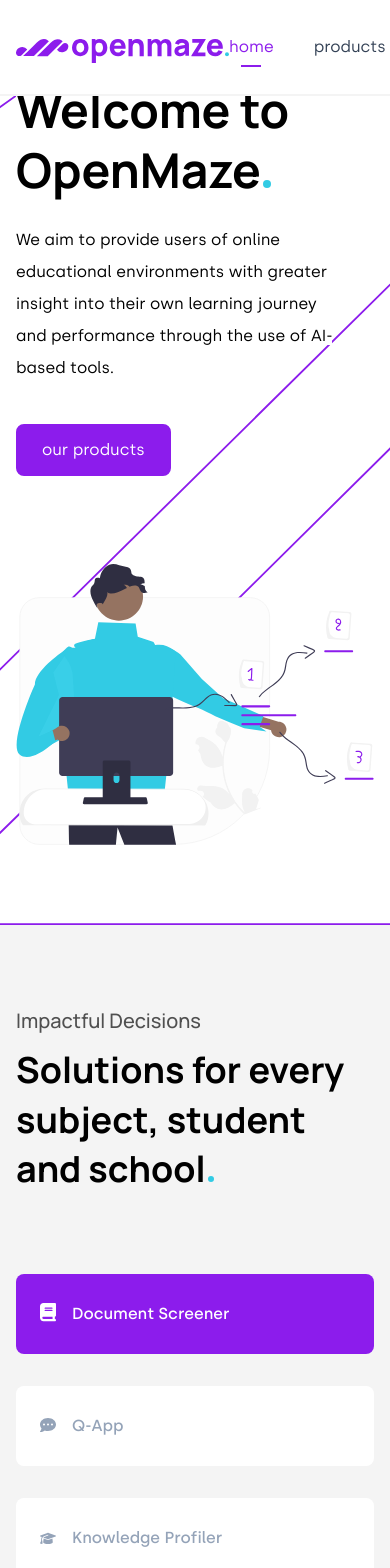
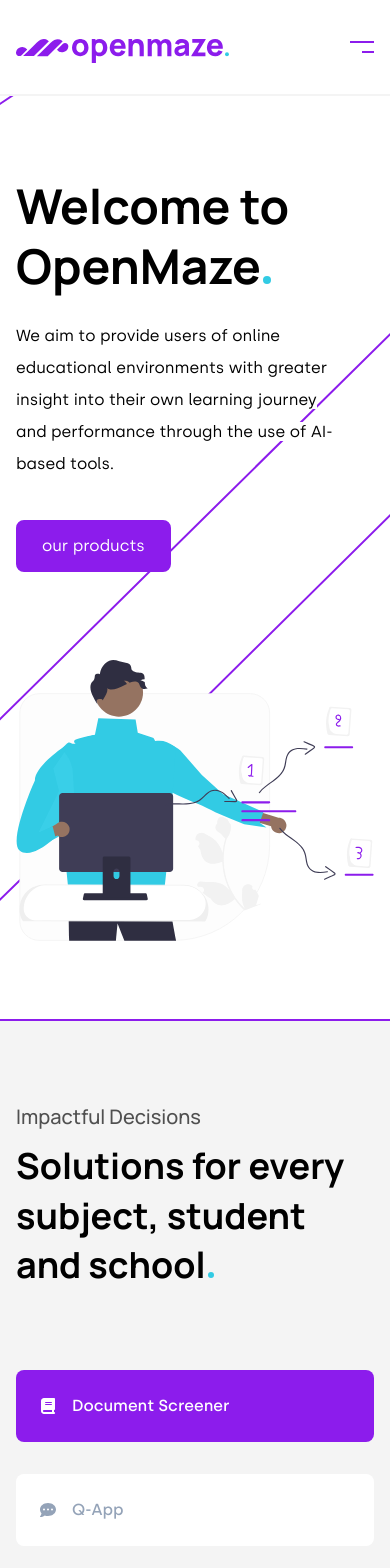
Before and after one commit to Open-Maze/website, a React (Vite) app: page / in a window 390 px wide. Shown: the top 1568 px of the page. Built offline with nearby package versions, Linux system fonts and the light colour scheme.

Commit message:
Responsive fixes

```diff
--- a/src/blocks/Header/Header.jsx
+++ b/src/blocks/Header/Header.jsx
@@ -15,7 +15,7 @@ const Header = ({ size, title, text, buttonLink, buttonLabel, image, external })
   return (
     <>
       <div className={`cms-block flex h-fit items-center bg-white ${size}`}>
-        <div className="container grid grid-cols-1 items-center gap-10 lg:grid-cols-12">
+        <div className="container mt-24 grid grid-cols-1 items-center gap-10 lg:mt-0 lg:grid-cols-12">
           <div className="col-span-5 lg:col-start-1">
             <h1 className="pb-6" data-aos="fade-up" data-aos-delay="300">
               <mark>{title}</mark>
--- a/src/blocks/Information/Information.jsx
+++ b/src/blocks/Information/Information.jsx
@@ -8,7 +8,7 @@ const Information = ({ subtitle, title, text, buttonLabel, buttonLink, image })
     <div className="container" data-aos="fade-up" data-aos-delay="500">
       <div className="grid grid-flow-dense grid-cols-1 items-center gap-10 lg:grid-cols-12">
         <div className="col-span-6 lg:col-start-1">
-          <img className="h-fit w-full rounded-lg" src={image} alt="Team" />
+          <img className="h-full w-full rounded-lg" src={image} alt="Team" />
         </div>
         <div className="col-span-5 lg:col-end-13">
           <h4 className="pb-2 text-dark">{subtitle}</h4>
--- a/src/blocks/Nav/Nav.jsx
+++ b/src/blocks/Nav/Nav.jsx
@@ -28,7 +28,7 @@ const Nav = () => {
         )}
       </div>
       <div data-aos="fade-down">
-        <div className="flex items-center gap-10">
+        <div className=" top-0 flex h-screen w-full flex-col items-center gap-10 transition lg:static lg:translate-y-0 lg:flex-row">
           <NavLink to="/" end className="menu-item" activeClassName="active">
             <p>home</p>
           </NavLink>
@@ -43,6 +43,10 @@ const Nav = () => {
           </Button>
         </div>
       </div>
+      <div className="z-50 flex cursor-pointer flex-col items-end gap-2 transition lg:hidden">
+        <div className="h-0.5 w-6 bg-violet" />
+        <div className="h-0.5 w-3 bg-violet" />
+      </div>
     </div>
   );
 };
--- a/src/blocks/ProjectsSection/ProjectsSection.css
+++ b/src/blocks/ProjectsSection/ProjectsSection.css
@@ -1,5 +1,5 @@
 .projects-button {
-  @apply w-full rounded-lg bg-white p-6 text-start text-slate-400 transition hover:bg-violet-darker hover:text-white;
+  @apply flex h-full w-full items-center rounded-lg bg-white p-6 text-slate-400 transition hover:bg-violet-darker hover:text-white;
 
   span {
     @apply text-base font-medium;
--- a/src/blocks/ProjectsSection/ProjectsSection.jsx
+++ b/src/blocks/ProjectsSection/ProjectsSection.jsx
@@ -32,7 +32,7 @@ const ProjectsSection = () => {
                 className={isActive1 ? 'projects-button active' : 'projects-button'}
                 type="button"
               >
-                <FontAwesomeIcon className="icon mr-4 h-fit w-4" icon="fa-solid fa-book" />
+                <FontAwesomeIcon className="icon mr-4 w-4" icon="fa-solid fa-book" />
                 <span>Document Screener</span>
               </button>
             </div>
@@ -48,7 +48,7 @@ const ProjectsSection = () => {
                 className={isActive2 ? 'projects-button active' : 'projects-button'}
                 type="button"
               >
-                <FontAwesomeIcon className="icon mr-4 h-fit w-4" icon="fa-solid fa-comment-dots" />
+                <FontAwesomeIcon className="icon mr-4 w-4" icon="fa-solid fa-comment-dots" />
                 <span>Q-App</span>
               </button>
             </div>
@@ -64,7 +64,7 @@ const ProjectsSection = () => {
                 className={isActive3 ? 'projects-button active' : 'projects-button'}
                 type="button"
               >
-                <FontAwesomeIcon className="icon mr-4 h-fit w-4" icon="fa-solid fa-graduation-cap" />
+                <FontAwesomeIcon className="icon mr-4 w-4" icon="fa-solid fa-graduation-cap" />
                 <span>Knowledge Profiler</span>
               </button>
             </div>
--- a/src/components/CardIcon/CardIcon.jsx
+++ b/src/components/CardIcon/CardIcon.jsx
@@ -5,7 +5,7 @@ import './CardIcon.css';
 import Icon from '../Icon/Icon';
 
 const CardIcon = ({ type, iconFront, iconBack, title, text, delay }) => (
-  <div className={`w-full rounded-lg bg-white p-10 ${type}`} data-aos="fade-up" data-aos-delay={delay}>
+  <div className={`h-full w-full rounded-lg bg-white p-10 ${type}`} data-aos="fade-up" data-aos-delay={delay}>
     <div className="pb-6">
       <Icon front={iconFront} back={iconBack} />
     </div>
--- a/src/components/ContactCard/ContactCard.jsx
+++ b/src/components/ContactCard/ContactCard.jsx
@@ -1,9 +1,8 @@
 import React from 'react';
 import './ContactCard.css';
 
-const ContactCard = ({ link, icon, title, content, delay }) => (
+const ContactCard = ({ link, icon, title, content }) => (
   <a href={link} target="_blank" rel="noreferrer">
-    <div data-aos="fade-up" data-aos-delay={delay}>
     <div className="contact-card-s-container flex min-w-full items-center justify-start rounded-3xl bg-bleach p-6 transition hover:cursor-pointer hover:bg-violet-darker hover:text-white">
       <div
         className={`contact-card-s-container-left flex h-12 w-12 items-center justify-center rounded-full bg-violet-lighter bg-40 bg-center bg-no-repeat ${icon}`}
@@ -15,7 +14,6 @@ const ContactCard = ({ link, icon, title, content, delay }) => (
         <p>{content}</p>
       </div>
     </div>
-    </div>
   </a>
 );
 
```
Lines whose indentation alone changed are shown as unchanged.
